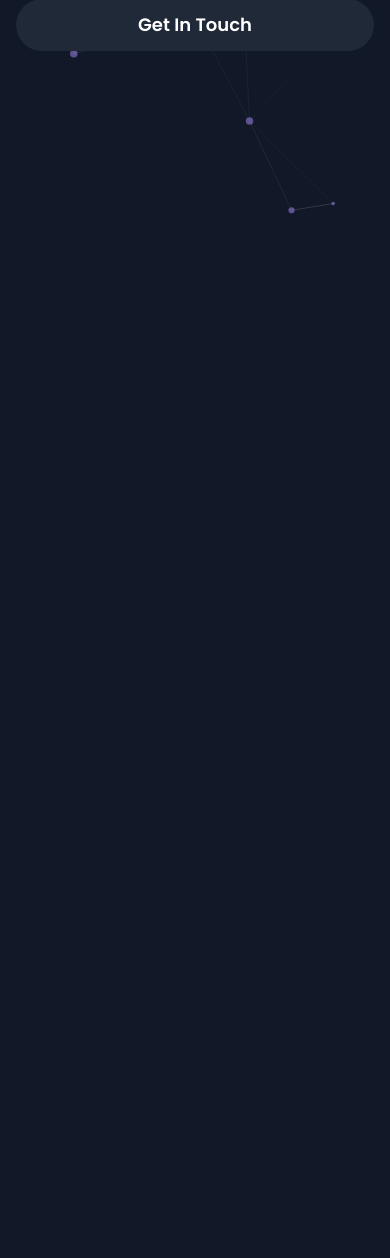
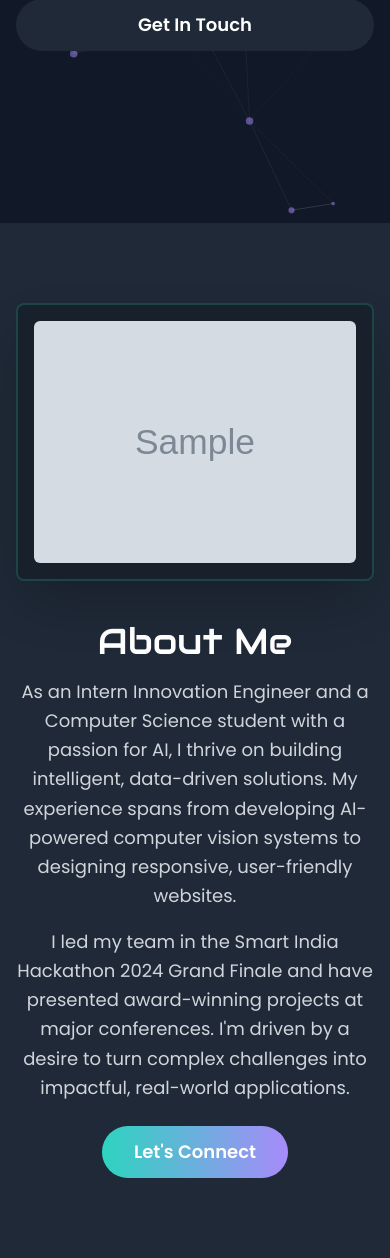
Before and after one commit to Aiswariya3a/Portfolio, a Django app: page / in a window 390 px wide. Shown: the part 621-1879 px from the top of the page. Before the commit the page ends 835 px from the top, so only its background shows below. Run offline with Django 5.2, Linux system fonts and the light colour scheme; tables that the repository leaves empty hold one stand-in row (values such as "Sample post"); grey boxes marked "Sample" are stand-in pictures; some libraries are stand-ins or nearby versions.

Commit message:
Built About Me section layout

```diff
--- a/static/css/output.css
+++ b/static/css/output.css
@@ -607,12 +623,24 @@ video {
   display: block;
 }
 
+.inline-block {
+  display: inline-block;
+}
+
 .flex {
   display: flex;
 }
 
 .h-screen {
   height: 100vh;
+}
+
+.h-16 {
+  height: 4rem;
+}
+
+.h-auto {
+  height: auto;
 }
 
 .min-h-screen {
@@ -623,12 +651,24 @@ video {
   width: 100%;
 }
 
+.w-16 {
+  width: 4rem;
+}
+
 .max-w-2xl {
   max-width: 42rem;
 }
 
 .max-w-4xl {
   max-width: 56rem;
+}
+
+.max-w-7xl {
+  max-width: 80rem;
+}
+
+.max-w-6xl {
+  max-width: 72rem;
 }
 
 .transform {
@@ -651,8 +691,36 @@ video {
   gap: 1rem;
 }
 
+.gap-12 {
+  gap: 3rem;
+}
+
+.gap-10 {
+  gap: 2.5rem;
+}
+
 .rounded-full {
   border-radius: 9999px;
+}
+
+.rounded-lg {
+  border-radius: 0.5rem;
+}
+
+.rounded-md {
+  border-radius: 0.375rem;
+}
+
+.border-2 {
+  border-width: 2px;
+}
+
+.border-neon-teal\/30 {
+  border-color: rgb(45 212 191 / 0.3);
+}
+
+.border-neon-teal\/20 {
+  border-color: rgb(45 212 191 / 0.2);
 }
 
 .bg-gray-900 {
@@ -670,6 +738,18 @@ video {
   background-color: rgb(17 24 39 / var(--tw-bg-opacity, 1));
 }
 
+.bg-neon-purple\/20 {
+  background-color: rgb(167 139 250 / 0.2);
+}
+
+.bg-neon-teal\/20 {
+  background-color: rgb(45 212 191 / 0.2);
+}
+
+.bg-black\/20 {
+  background-color: rgb(0 0 0 / 0.2);
+}
+
 .bg-gradient-to-r {
   background-image: linear-gradient(to right, var(--tw-gradient-stops));
 }
@@ -682,6 +762,19 @@ video {
 
 .to-neon-purple {
   --tw-gradient-to: #A78BFA var(--tw-gradient-to-position);
+}
+
+.object-cover {
+  -o-object-fit: cover;
+     object-fit: cover;
+}
+
+.p-2 {
+  padding: 0.5rem;
+}
+
+.p-4 {
+  padding: 1rem;
 }
 
 .px-4 {
@@ -697,6 +790,11 @@ video {
 .py-3 {
   padding-top: 0.75rem;
   padding-bottom: 0.75rem;
+}
+
+.py-20 {
+  padding-top: 5rem;
+  padding-bottom: 5rem;
 }
 
 .text-center {
@@ -748,6 +846,10 @@ video {
   line-height: 1.25;
 }
 
+.leading-relaxed {
+  line-height: 1.625;
+}
+
 .tracking-widest {
   letter-spacing: 0.1em;
 }
@@ -769,6 +871,29 @@ video {
 .text-neon-teal {
   --tw-text-opacity: 1;
   color: rgb(45 212 191 / var(--tw-text-opacity, 1));
+}
+
+.shadow-lg {
+  --tw-shadow: 0 10px 15px -3px rgb(0 0 0 / 0.1), 0 4px 6px -4px rgb(0 0 0 / 0.1);
+  --tw-shadow-colored: 0 10px 15px -3px var(--tw-shadow-color), 0 4px 6px -4px var(--tw-shadow-color);
+  box-shadow: var(--tw-ring-offset-shadow, 0 0 #0000), var(--tw-ring-shadow, 0 0 #0000), var(--tw-shadow);
+}
+
+.shadow-2xl {
+  --tw-shadow: 0 25px 50px -12px rgb(0 0 0 / 0.25);
+  --tw-shadow-colored: 0 25px 50px -12px var(--tw-shadow-color);
+  box-shadow: var(--tw-ring-offset-shadow, 0 0 #0000), var(--tw-ring-shadow, 0 0 #0000), var(--tw-shadow);
+}
+
+.blur-md {
+  --tw-blur: blur(12px);
+  filter: var(--tw-blur) var(--tw-brightness) var(--tw-contrast) var(--tw-grayscale) var(--tw-hue-rotate) var(--tw-invert) var(--tw-saturate) var(--tw-sepia) var(--tw-drop-shadow);
+}
+
+.backdrop-blur-sm {
+  --tw-backdrop-blur: blur(4px);
+  -webkit-backdrop-filter: var(--tw-backdrop-blur) var(--tw-backdrop-brightness) var(--tw-backdrop-contrast) var(--tw-backdrop-grayscale) var(--tw-backdrop-hue-rotate) var(--tw-backdrop-invert) var(--tw-backdrop-opacity) var(--tw-backdrop-saturate) var(--tw-backdrop-sepia);
+  backdrop-filter: var(--tw-backdrop-blur) var(--tw-backdrop-brightness) var(--tw-backdrop-contrast) var(--tw-backdrop-grayscale) var(--tw-backdrop-hue-rotate) var(--tw-backdrop-invert) var(--tw-backdrop-opacity) var(--tw-backdrop-saturate) var(--tw-backdrop-sepia);
 }
 
 .transition-colors {
--- a/templates/mysite/home.html
+++ b/templates/mysite/home.html
@@ -28,4 +28,33 @@
         </div>
     </div>
 </section>
+
+<section id="about" class="bg-charcoal py-20 md:py-32">
+    <div class="max-w-6xl mx-auto px-4">
+        <div class="flex flex-col md:flex-row items-center justify-center gap-10 md:gap-20">
+
+            <div class="w-full md:w-5/12">
+                {% if settings.profile_picture %}
+                <div class="p-4 border-2 border-neon-teal/20 rounded-lg bg-black/20 backdrop-blur-sm shadow-2xl">
+                    <img src="{{ settings.profile_picture.url }}" alt="Aiswariya S Profile Picture" class="w-full h-auto rounded-md">
+                </div>
+                {% endif %}
+            </div>
+
+            <div class="w-full md:w-7/12 text-center md:text-left">
+                <h2 class="font-display text-4xl text-white mb-4">About Me</h2>
+                <p class="text-lg text-gray-300 mb-4 leading-relaxed">
+                    As an Intern Innovation Engineer and a Computer Science student with a passion for AI, I thrive on building intelligent, data-driven solutions. My experience spans from developing AI-powered computer vision systems to designing responsive, user-friendly websites.
+                </p>
+                <p class="text-lg text-gray-300 mb-6 leading-relaxed">
+                    I led my team in the Smart India Hackathon 2024 Grand Finale and have presented award-winning projects at major conferences. I'm driven by a desire to turn complex challenges into impactful, real-world applications.
+                </p>
+                <a href="#contact" class="inline-block px-8 py-3 text-lg font-semibold text-white bg-gradient-to-r from-neon-teal to-neon-purple rounded-full hover:scale-105 transition-transform duration-300">
+                    Let's Connect
+                </a>
+            </div>
+
+        </div>
+    </div>
+</section>
 {% endblock content %}
```
Also changed, not shown: other parts of static/css/output.css (+72 -0 lines), media/profile_pics/Prof_photo.jpeg (added).
